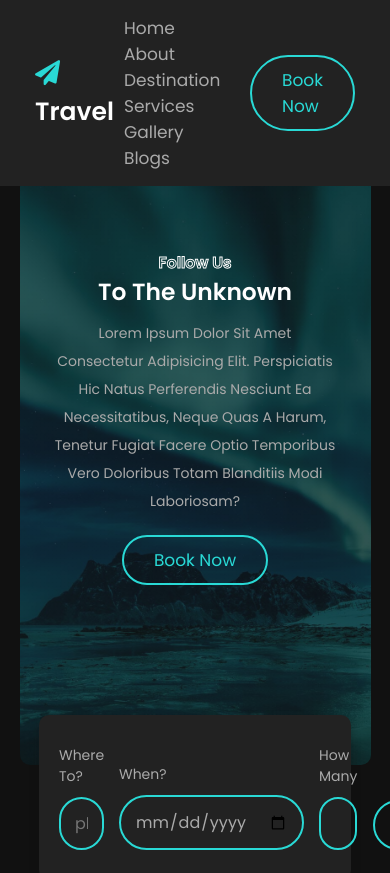
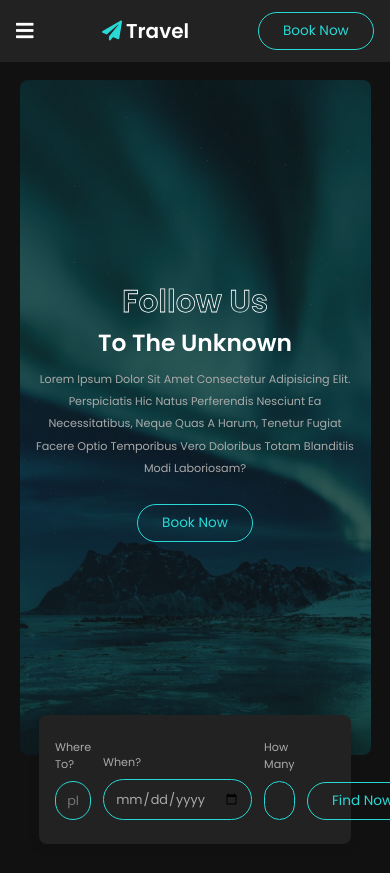
Before and after one commit to RafaelSdm/Travel, a plain HTML site: page index.html in a window 390 px wide. Shown: the top 873 px of the page. Drawn offline with nearby package versions, Linux system fonts and the light colour scheme.

Commit message:
response done and commit full course

```diff
--- a/css/style.css
+++ b/css/style.css
@@ -937,3 +937,89 @@ section{
 .credit span{
     color: #29d9d5;
 }
+
+
+
+
+
+
+
+
+
+
+
+
+
+
+
+
+
+
+
+@media(max-width: 991px){
+    html{
+        font-size: 55%;
+    }
+
+    .header{
+        padding: 1.5rem 2rem;
+    }
+
+    section{
+        padding: 3rem 2rem;
+    }
+}
+
+
+
+@media (max-width:768px){
+    #menu-btn{
+        display: inline-block;
+    }
+
+    .header .navbar{
+        position: absolute;
+        top: 99%;
+        left: 0;
+        right: 0;
+        background: #222;
+        clip-path: polygon(0 0,100% 0, 100% 0, 0 0);
+    }
+
+    .header .navbar.active{
+        clip-path: polygon(0 0, 100% 0, 100% 100%, 0 100%);
+    }
+
+    .header .navbar a{
+        margin: 2rem;
+        font-size: 2rem;
+        display: block;
+    }
+
+    .home{
+        margin-top: 10rem;
+    }
+
+    .home .content span{
+        font-size: 8vw;
+    }
+
+    .home ,.content h3{
+        font-size: 9vw;
+    }
+}
+
+
+@media(max-width:450px){
+    html{
+        font-size: 50%;
+    }
+
+    .about .content h3{
+        font-size: 3.5rem;
+    }
+
+    .banner .content h3{
+        font-size: 2.7rem;
+    }
+}
--- a/script/script.js
+++ b/script/script.js
@@ -4,3 +4,14 @@ document.querySelectorAll('.about .video-container .controls .control-btn').forE
         document.querySelector('.about .video-container .video').src = src;
     }
 })
+
+let navbar = document.querySelector('.header .navbar');
+
+
+document.querySelector('#menu-btn').onclick = () =>{
+    navbar.classList.toggle('active')
+}
+
+window.onscroll = () =>{
+    navbar.classList.remove('active')
+}
```
